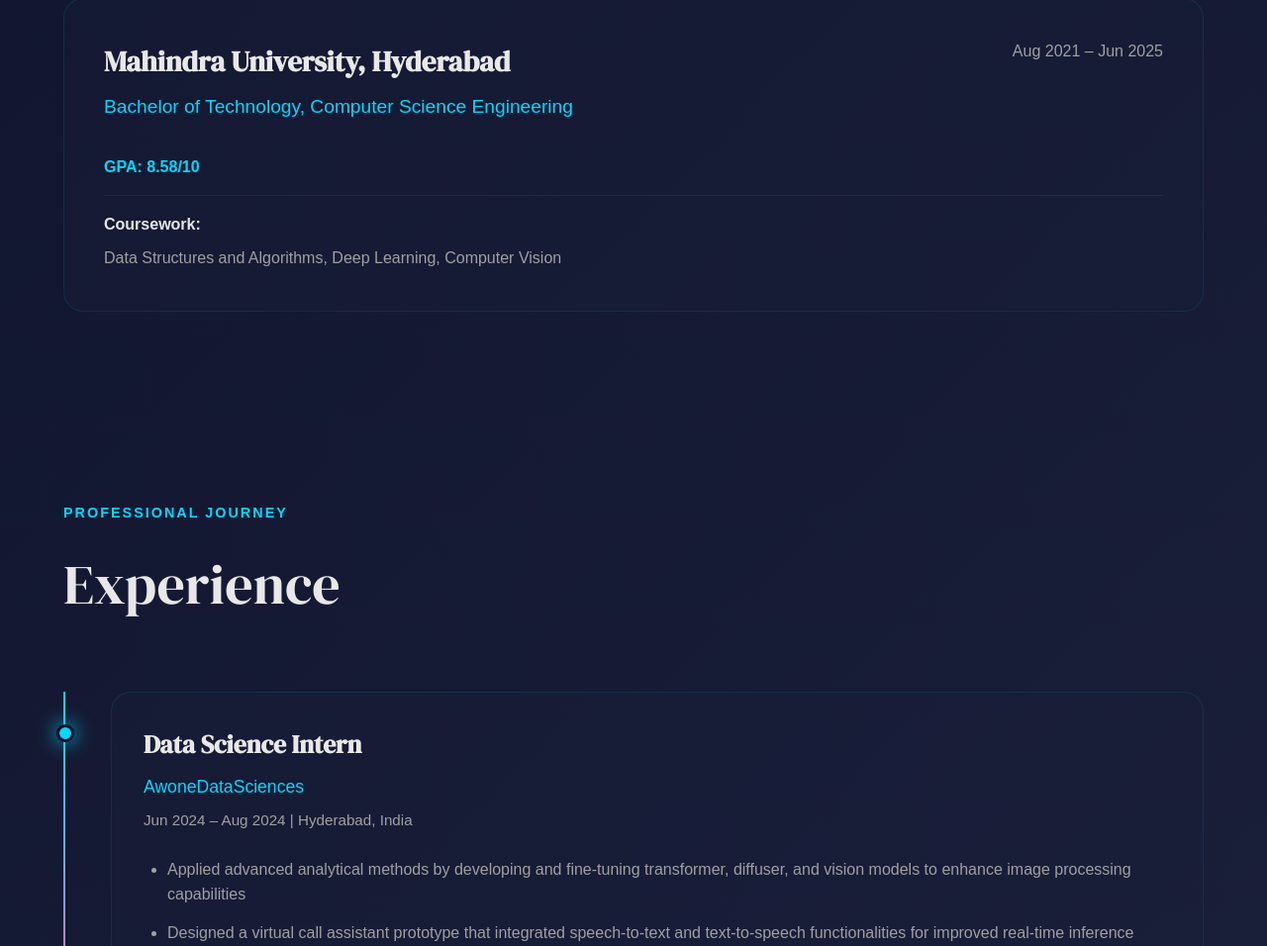
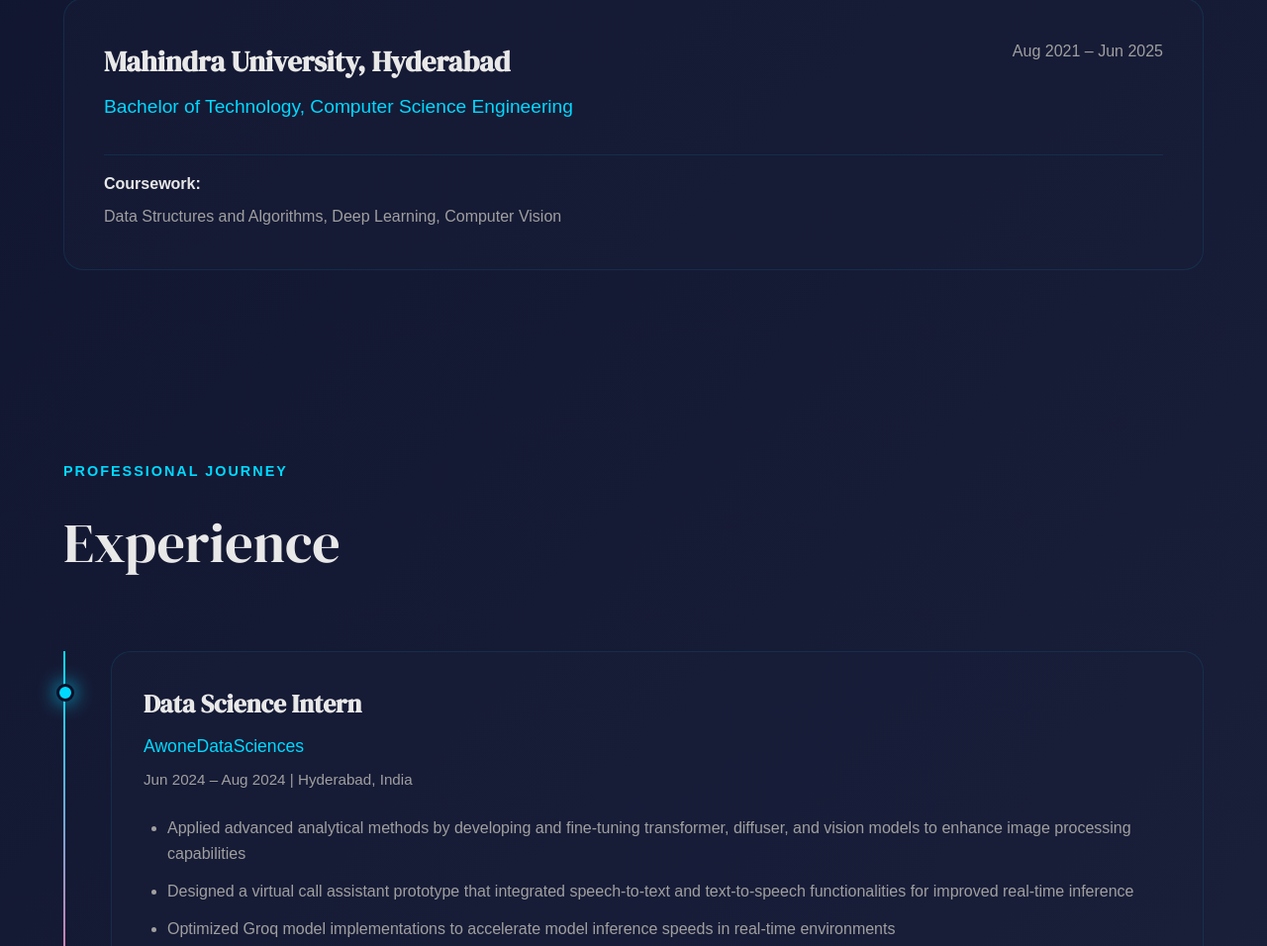
Before and after one commit to chaturyaganne/portfolio, a plain HTML site: page index.html in a window 1280 px wide. Shown: the part 2269-3225 px from the top of the page at 99% size. Drawn offline with Linux system fonts and the light colour scheme; a web font is replaced by a local one.

Commit message:
Remove GPA information from index.html
Removed GPA display from education section

```diff
--- a/index.html
+++ b/index.html
@@ -879,9 +879,7 @@
                     </div>
                     <div class="edu-date">Aug 2021 – Jun 2025</div>
                 </div>
-                <div style="margin-bottom: 1rem;">
-                    <strong style="color: var(--accent);">GPA: 8.58/10</strong>
-                </div>
+
                 <div class="coursework">
                     <div class="coursework-label">Coursework:</div>
                     <div class="coursework-list">Data Structures and Algorithms, Deep Learning, Computer Vision</div>
```
